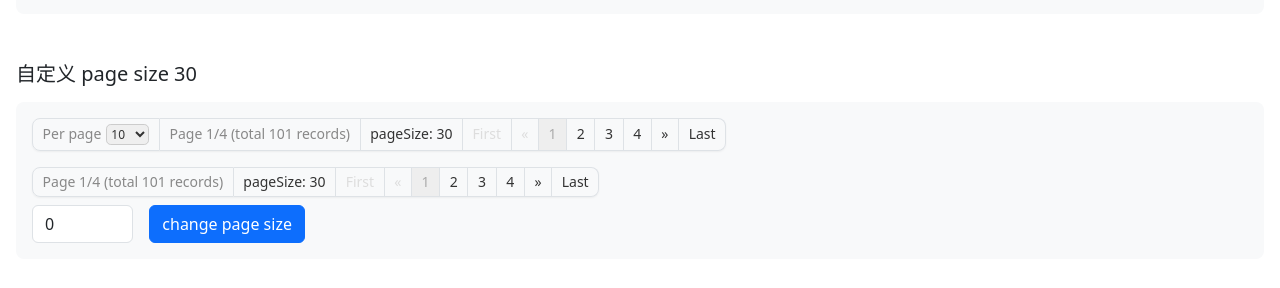
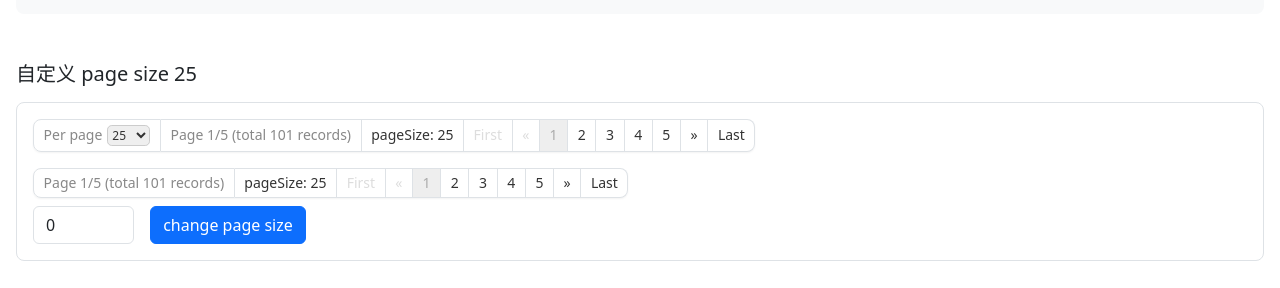
Before and after one commit to TerryZ/v-page, a Vue app: page / in a window 1280 px wide. Shown: the part 664-952 px from the top of the page. Built offline with nearby package versions, Linux system fonts and the light colour scheme.

Commit message:
feat: 每页记录数列表添加 pageSize 项目，并自动选中对应值

```diff
--- a/examples/ExamplesIndex.vue
+++ b/examples/ExamplesIndex.vue
@@ -11,7 +11,7 @@ const target = ref(4)
 const current = ref(3)
 const align = ref('left')
 const refPage = ref()
-const size = ref(30)
+const size = ref(25)
 const inputPageSize = ref(0)
 
 function pagePhotoChange (pInfo) {
@@ -105,10 +105,11 @@ function pageChange (data) {
     <h5 class="mt-5 mb-3">
       自定义 page size {{ size }}
     </h5>
-    <div class="bg-light p-3 rounded-3">
+    <div class="border p-3 rounded-3">
       <v-page
         align="left"
         border
+        display-all
         :total-row="101"
         v-model:page-size="size"
         @change="pageChange"
--- a/src/PaginationCore.jsx
+++ b/src/PaginationCore.jsx
@@ -13,16 +13,22 @@ export function usePagination (props, emit, slots) {
   const { pageSizeOptions, pageSizeMenu, totalRow } = toRefs(props)
   const current = ref(0)
   const pageNumberSize = ref(DEFAULT_PAGE_NUMBER_SIZE)
+  const pageSize = ref(props.pageSize ?? DEFAULT_PAGE_SIZE)
   const lang = getLanguages(props.language)
 
-  const sizeMenu = computed(() => (
-    Array.isArray(pageSizeMenu.value) && pageSizeMenu.value.length > 0
+  const sizeList = computed(() => {
+    if (!pageSizeOptions.value) return []
+
+    const sizes = Array.isArray(pageSizeMenu.value) && pageSizeMenu.value.length > 0
       ? pageSizeMenu.value
       : DEFAULT_PAGE_SIZE_MENU
-  ))
-  const pageSize = ref(props.pageSize || DEFAULT_PAGE_SIZE)
+    const sizeSet = new Set(sizes)
+    sizeSet.add(pageSize.value)
+
+    return [...sizeSet].sort((a, b) => a - b)
+  })
   const totalPage = computed(() => {
-    // when display all records, the totalPage always be 1
+    // when display all records, the `totalPage` value always be 1
     if (pageSize.value === ALL_RECORD_PAGE_SIZE) return FIRST
     return Math.ceil(totalRow.value / pageSize.value)
   })
@@ -81,13 +87,19 @@ export function usePagination (props, emit, slots) {
   function PageSizeOptions () {
     if (!pageSizeOptions.value) return null
 
-    const SizeOptions = () => sizeMenu.value.map(val =>
-      <option value={val}>{val}</option>
+    const SizeOptions = () => sizeList.value.map(val =>
+      <option
+        value={val}
+        selected={pageSize.value === val}
+      >{val}</option>
     )
     const DisplayAllOption = () => {
       if (!props.displayAll) return null
       return (
-        <option value={ALL_RECORD_PAGE_SIZE}>{lang.all}</option>
+        <option
+          value={ALL_RECORD_PAGE_SIZE}
+          selected={pageSize.value === ALL_RECORD_PAGE_SIZE}
+        >{lang.all}</option>
       )
     }
 
```
